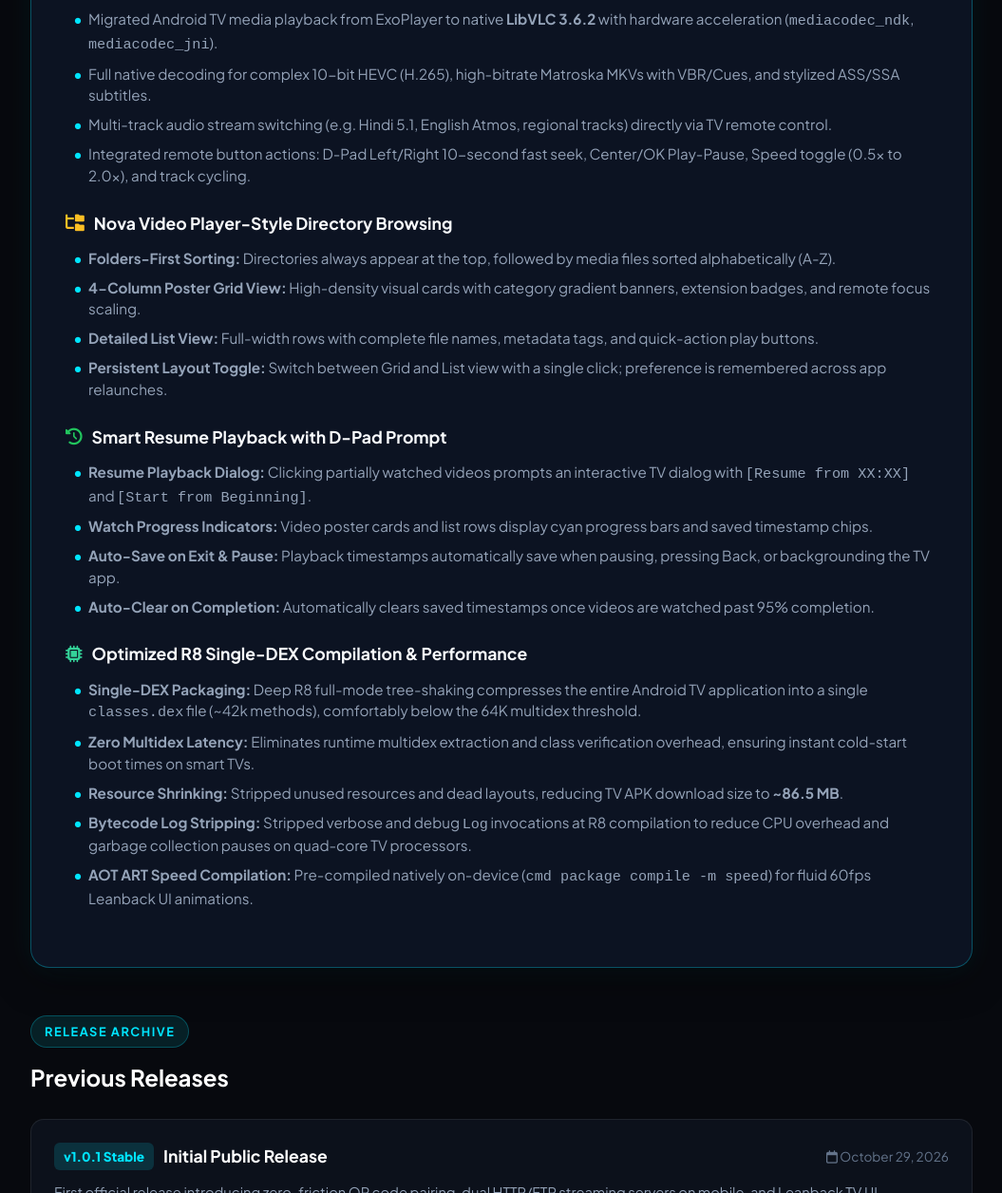
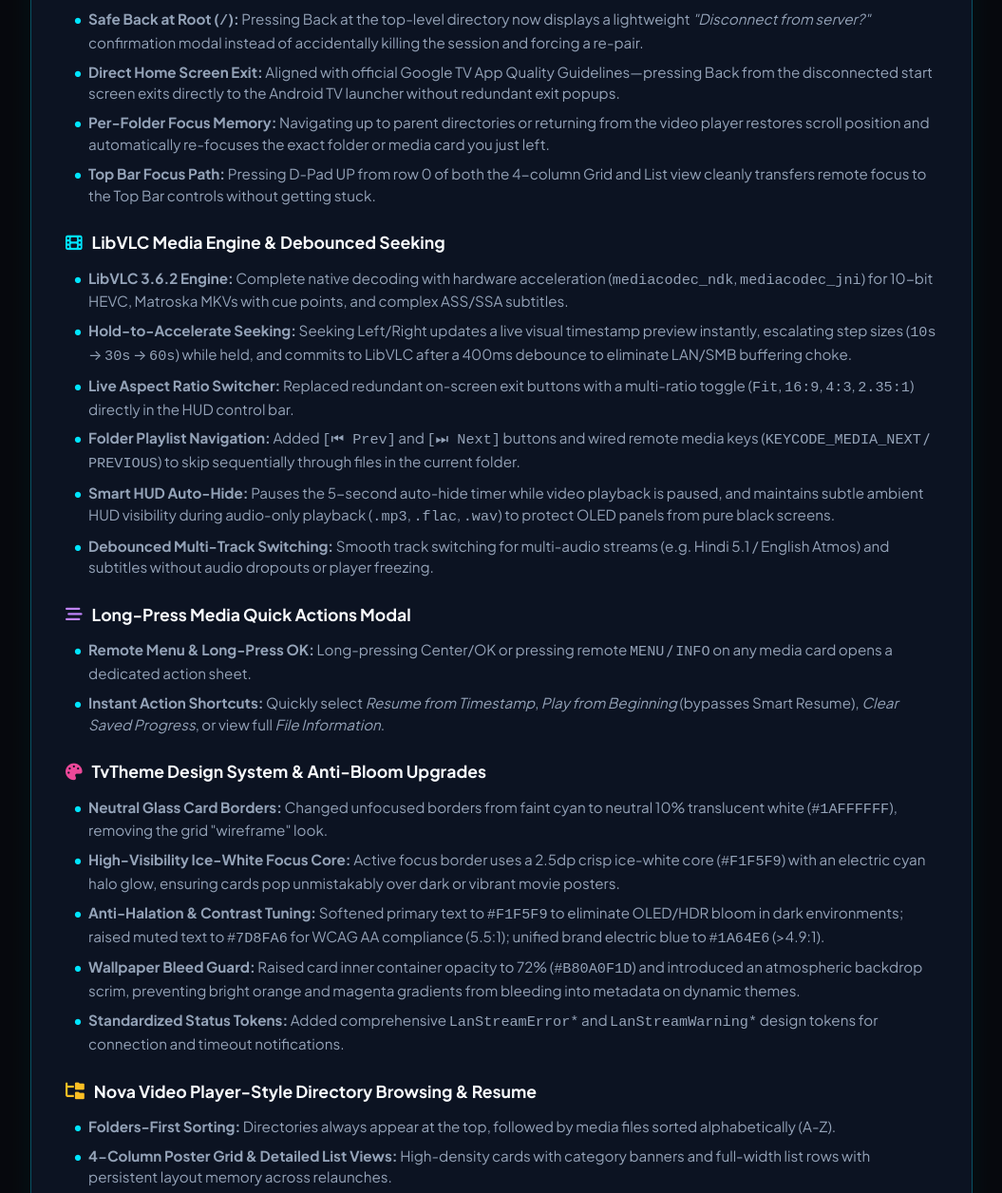
Before and after one commit to ayush2live/LANStream-Website, a plain HTML site: page releases.html in a window 1280 px wide. Shown: the part 1262-2518 px from the top of the page at 95% size, without its empty margins (112-1167 px from the left). Drawn offline with Linux system fonts and the light colour scheme.

Commit message:
docs(releases): merge all primary v1.1 changes (D-Pad UX, seeking engine, TvTheme upgrades, quick actions)

```diff
--- a/releases.html
+++ b/releases.html
@@ -241,7 +241,7 @@
                         <i class="fa-solid fa-download"></i> Download LANStream TV APK (v1.1)
                     </a>
                     <div class="checksum-bar">
-                        <span>SHA-256: <code class="checksum-code" id="tvSha">a6a628d6448ffe19c9cccc3ac71d6ad8a157b8938a1b9a136e64067f0f14e53b</code></span>
+                        <span>SHA-256: <code class="checksum-code" id="tvSha">cf310af1e75a6a871eaf9afdd67ab9c01d12fe94bdcd88cf6626785b45fa7786</code></span>
                         <button class="btn-copy-hash" onclick="copyHash('tvSha', this)"><i class="fa-regular fa-copy"></i> Copy</button>
                     </div>
                 </div>
@@ -278,43 +278,68 @@
                     <i class="fa-solid fa-sparkles" style="color: #fbbf24;"></i> What's New in v1.1
                 </h3>
 
+                <!-- Category 1: Navigation & D-Pad Logic -->
                 <div class="changelog-category">
-                    <h4><i class="fa-solid fa-film" style="color: #00e5ff;"></i> LibVLC Media Engine Integration</h4>
+                    <h4><i class="fa-solid fa-gamepad" style="color: #38bdf8;"></i> TV Remote UX &amp; D-Pad Navigation Hardening</h4>
                     <ul class="changelog-list">
-                        <li>Migrated Android TV media playback from ExoPlayer to native <strong>LibVLC 3.6.2</strong> with hardware acceleration (<code>mediacodec_ndk</code>, <code>mediacodec_jni</code>).</li>
-                        <li>Full native decoding for complex 10-bit HEVC (H.265), high-bitrate Matroska MKVs with VBR/Cues, and stylized ASS/SSA subtitles.</li>
-                        <li>Multi-track audio stream switching (e.g. Hindi 5.1, English Atmos, regional tracks) directly via TV remote control.</li>
-                        <li>Integrated remote button actions: D-Pad Left/Right 10-second fast seek, Center/OK Play-Pause, Speed toggle (0.5x to 2.0x), and track cycling.</li>
+                        <li><strong>Safe Back at Root (<code>/</code>):</strong> Pressing Back at the top-level directory now displays a lightweight <em>"Disconnect from server?"</em> confirmation modal instead of accidentally killing the session and forcing a re-pair.</li>
+                        <li><strong>Direct Home Screen Exit:</strong> Aligned with official Google TV App Quality Guidelines—pressing Back from the disconnected start screen exits directly to the Android TV launcher without redundant exit popups.</li>
+                        <li><strong>Per-Folder Focus Memory:</strong> Navigating up to parent directories or returning from the video player restores scroll position and automatically re-focuses the exact folder or media card you just left.</li>
+                        <li><strong>Top Bar Focus Path:</strong> Pressing D-Pad UP from row 0 of both the 4-column Grid and List view cleanly transfers remote focus to the Top Bar controls without getting stuck.</li>
                     </ul>
                 </div>
 
+                <!-- Category 2: Playback Engine & Seeking -->
                 <div class="changelog-category">
-                    <h4><i class="fa-solid fa-folder-tree" style="color: #fbbf24;"></i> Nova Video Player-Style Directory Browsing</h4>
+                    <h4><i class="fa-solid fa-film" style="color: #00e5ff;"></i> LibVLC Media Engine &amp; Debounced Seeking</h4>
                     <ul class="changelog-list">
-                        <li><strong>Folders-First Sorting:</strong> Directories always appear at the top, followed by media files sorted alphabetically (A-Z).</li>
-                        <li><strong>4-Column Poster Grid View:</strong> High-density visual cards with category gradient banners, extension badges, and remote focus scaling.</li>
-                        <li><strong>Detailed List View:</strong> Full-width rows with complete file names, metadata tags, and quick-action play buttons.</li>
-                        <li><strong>Persistent Layout Toggle:</strong> Switch between Grid and List view with a single click; preference is remembered across app relaunches.</li>
+                        <li><strong>LibVLC 3.6.2 Engine:</strong> Complete native decoding with hardware acceleration (<code>mediacodec_ndk</code>, <code>mediacodec_jni</code>) for 10-bit HEVC, Matroska MKVs with cue points, and complex ASS/SSA subtitles.</li>
+                        <li><strong>Hold-to-Accelerate Seeking:</strong> Seeking Left/Right updates a live visual timestamp preview instantly, escalating step sizes (<code>10s</code> &rarr; <code>30s</code> &rarr; <code>60s</code>) while held, and commits to LibVLC after a 400ms debounce to eliminate LAN/SMB buffering choke.</li>
+                        <li><strong>Live Aspect Ratio Switcher:</strong> Replaced redundant on-screen exit buttons with a multi-ratio toggle (<code>Fit</code>, <code>16:9</code>, <code>4:3</code>, <code>2.35:1</code>) directly in the HUD control bar.</li>
+                        <li><strong>Folder Playlist Navigation:</strong> Added <code>[⏮ Prev]</code> and <code>[⏭ Next]</code> buttons and wired remote media keys (<code>KEYCODE_MEDIA_NEXT</code> / <code>PREVIOUS</code>) to skip sequentially through files in the current folder.</li>
+                        <li><strong>Smart HUD Auto-Hide:</strong> Pauses the 5-second auto-hide timer while video playback is paused, and maintains subtle ambient HUD visibility during audio-only playback (<code>.mp3</code>, <code>.flac</code>, <code>.wav</code>) to protect OLED panels from pure black screens.</li>
+                        <li><strong>Debounced Multi-Track Switching:</strong> Smooth track switching for multi-audio streams (e.g. Hindi 5.1 / English Atmos) and subtitles without audio dropouts or player freezing.</li>
                     </ul>
                 </div>
 
+                <!-- Category 3: Media Quick Actions -->
                 <div class="changelog-category">
-                    <h4><i class="fa-solid fa-clock-rotate-left" style="color: #22c55e;"></i> Smart Resume Playback with D-Pad Prompt</h4>
+                    <h4><i class="fa-solid fa-bars-staggered" style="color: #c084fc;"></i> Long-Press Media Quick Actions Modal</h4>
                     <ul class="changelog-list">
-                        <li><strong>Resume Playback Dialog:</strong> Clicking partially watched videos prompts an interactive TV dialog with <code>[Resume from XX:XX]</code> and <code>[Start from Beginning]</code>.</li>
-                        <li><strong>Watch Progress Indicators:</strong> Video poster cards and list rows display cyan progress bars and saved timestamp chips.</li>
-                        <li><strong>Auto-Save on Exit &amp; Pause:</strong> Playback timestamps automatically save when pausing, pressing Back, or backgrounding the TV app.</li>
-                        <li><strong>Auto-Clear on Completion:</strong> Automatically clears saved timestamps once videos are watched past 95% completion.</li>
+                        <li><strong>Remote Menu &amp; Long-Press OK:</strong> Long-pressing Center/OK or pressing remote <code>MENU</code> / <code>INFO</code> on any media card opens a dedicated action sheet.</li>
+                        <li><strong>Instant Action Shortcuts:</strong> Quickly select <em>Resume from Timestamp</em>, <em>Play from Beginning</em> (bypasses Smart Resume), <em>Clear Saved Progress</em>, or view full <em>File Information</em>.</li>
                     </ul>
                 </div>
 
+                <!-- Category 4: Design System -->
+                <div class="changelog-category">
+                    <h4><i class="fa-solid fa-palette" style="color: #ec4899;"></i> TvTheme Design System &amp; Anti-Bloom Upgrades</h4>
+                    <ul class="changelog-list">
+                        <li><strong>Neutral Glass Card Borders:</strong> Changed unfocused borders from faint cyan to neutral 10% translucent white (<code>#1AFFFFFF</code>), removing the grid "wireframe" look.</li>
+                        <li><strong>High-Visibility Ice-White Focus Core:</strong> Active focus border uses a 2.5dp crisp ice-white core (<code>#F1F5F9</code>) with an electric cyan halo glow, ensuring cards pop unmistakably over dark or vibrant movie posters.</li>
+                        <li><strong>Anti-Halation &amp; Contrast Tuning:</strong> Softened primary text to <code>#F1F5F9</code> to eliminate OLED/HDR bloom in dark environments; raised muted text to <code>#7D8FA6</code> for WCAG AA compliance (5.5:1); unified brand electric blue to <code>#1A64E6</code> (&gt;4.9:1).</li>
+                        <li><strong>Wallpaper Bleed Guard:</strong> Raised card inner container opacity to 72% (<code>#B80A0F1D</code>) and introduced an atmospheric backdrop scrim, preventing bright orange and magenta gradients from bleeding into metadata on dynamic themes.</li>
+                        <li><strong>Standardized Status Tokens:</strong> Added comprehensive <code>LanStreamError*</code> and <code>LanStreamWarning*</code> design tokens for connection and timeout notifications.</li>
+                    </ul>
+                </div>
+
+                <!-- Category 5: Nova Browsing & Resume -->
+                <div class="changelog-category">
+                    <h4><i class="fa-solid fa-folder-tree" style="color: #fbbf24;"></i> Nova Video Player-Style Directory Browsing &amp; Resume</h4>
+                    <ul class="changelog-list">
+                        <li><strong>Folders-First Sorting:</strong> Directories always appear at the top, followed by media files sorted alphabetically (A-Z).</li>
+                        <li><strong>4-Column Poster Grid &amp; Detailed List Views:</strong> High-density cards with category banners and full-width list rows with persistent layout memory across relaunches.</li>
+                        <li><strong>Smart Resume Playback:</strong> Remembers exact playback timestamps; automatically prompts interactive <code>[Resume]</code> / <code>[Start from Beginning]</code> modals and displays cyan progress bars on partially watched media.</li>
+                    </ul>
+                </div>
+
+                <!-- Category 6: R8 Performance -->
                 <div class="changelog-category">
                     <h4><i class="fa-solid fa-microchip" style="color: #34d399;"></i> Optimized R8 Single-DEX Compilation &amp; Performance</h4>
                     <ul class="changelog-list">
                         <li><strong>Single-DEX Packaging:</strong> Deep R8 full-mode tree-shaking compresses the entire Android TV application into a single <code>classes.dex</code> file (~42k methods), comfortably below the 64K multidex threshold.</li>
                         <li><strong>Zero Multidex Latency:</strong> Eliminates runtime multidex extraction and class verification overhead, ensuring instant cold-start boot times on smart TVs.</li>
-                        <li><strong>Resource Shrinking:</strong> Stripped unused resources and dead layouts, reducing TV APK download size to <strong>~86.5 MB</strong>.</li>
-                        <li><strong>Bytecode Log Stripping:</strong> Stripped verbose and debug <code>Log</code> invocations at R8 compilation to reduce CPU overhead and garbage collection pauses on quad-core TV processors.</li>
+                        <li><strong>Resource &amp; Log Stripping:</strong> Stripped unused resources and bytecode debug logging, keeping the TV APK compact at <strong>~86.5 MB</strong>.</li>
                         <li><strong>AOT ART Speed Compilation:</strong> Pre-compiled natively on-device (<code>cmd package compile -m speed</code>) for fluid 60fps Leanback UI animations.</li>
                     </ul>
                 </div>
```
